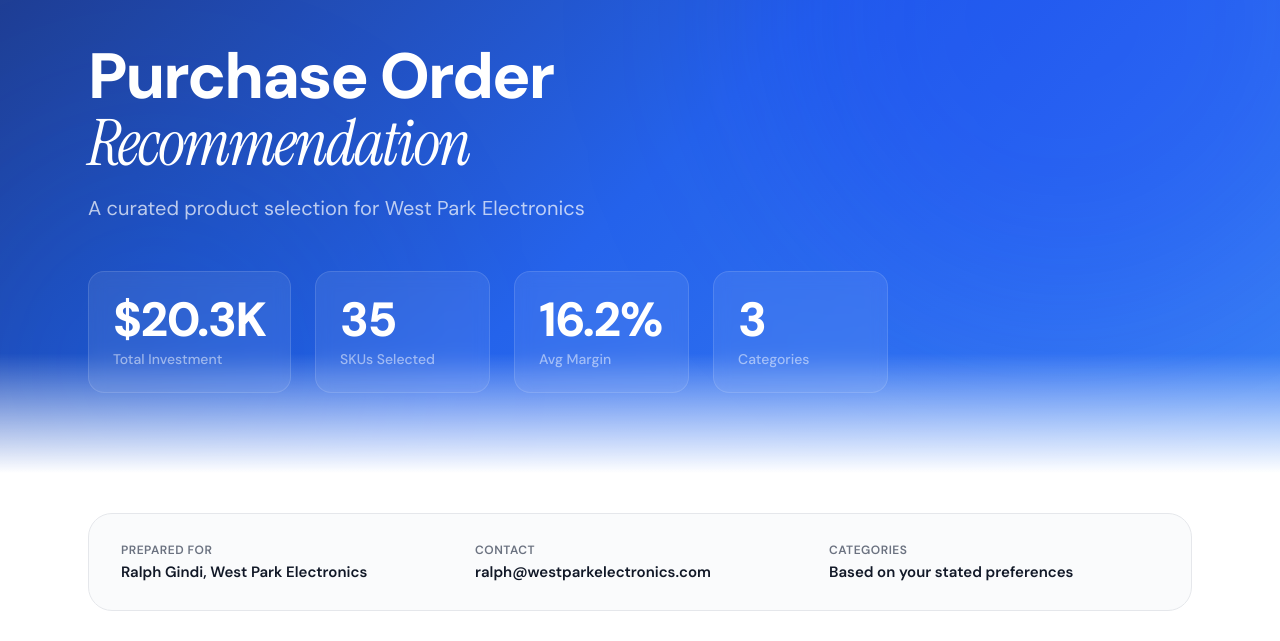
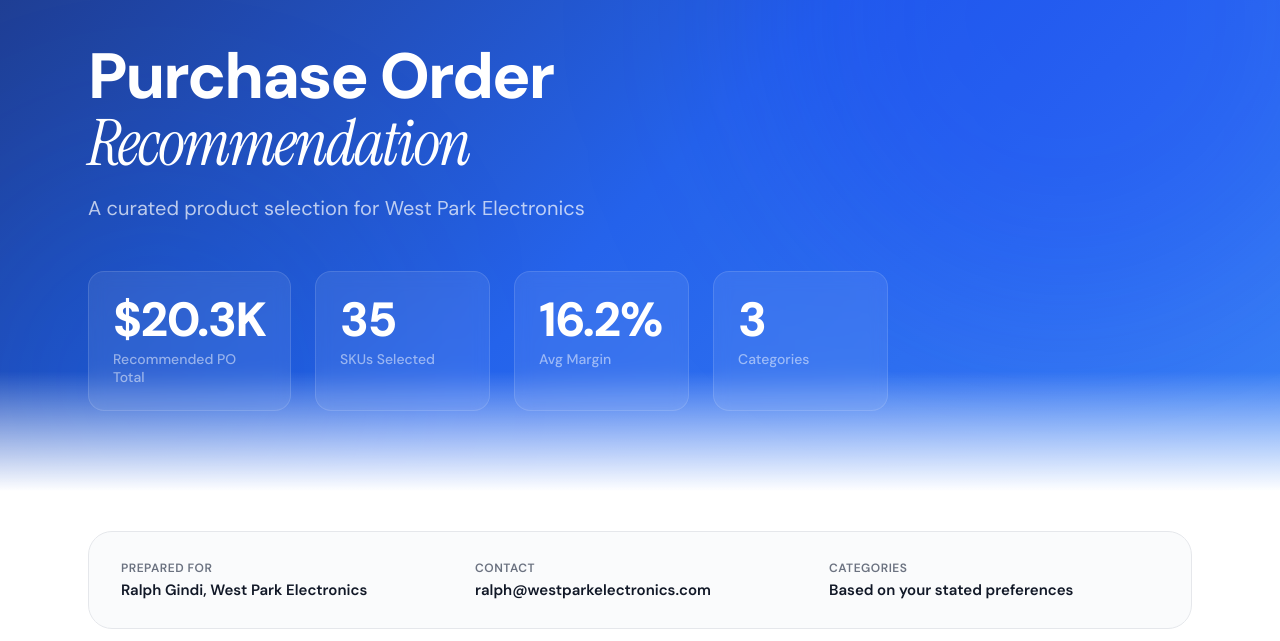
Before and after one commit to catalistgroup/catalist-deliverables, a website: page public/west-park-electronics/po-recommendation.html in a window 1280 px wide. Shown: the part 94-735 px from the top of the page. Drawn offline with Linux system fonts and the light colour scheme.

Commit message:
Change Total Investment to Recommended PO Total

```diff
--- a/public/west-park-electronics/po-recommendation.html
+++ b/public/west-park-electronics/po-recommendation.html
@@ -393,7 +393,7 @@
       <div class="hero-kpis">
         <div class="hero-kpi anim-s" style="--i:4">
           <div class="hero-kpi__val">$20.3K</div>
-          <div class="hero-kpi__label">Total Investment</div>
+          <div class="hero-kpi__label">Recommended PO Total</div>
         </div>
         <div class="hero-kpi anim-s" style="--i:5">
           <div class="hero-kpi__val">35</div>
```
